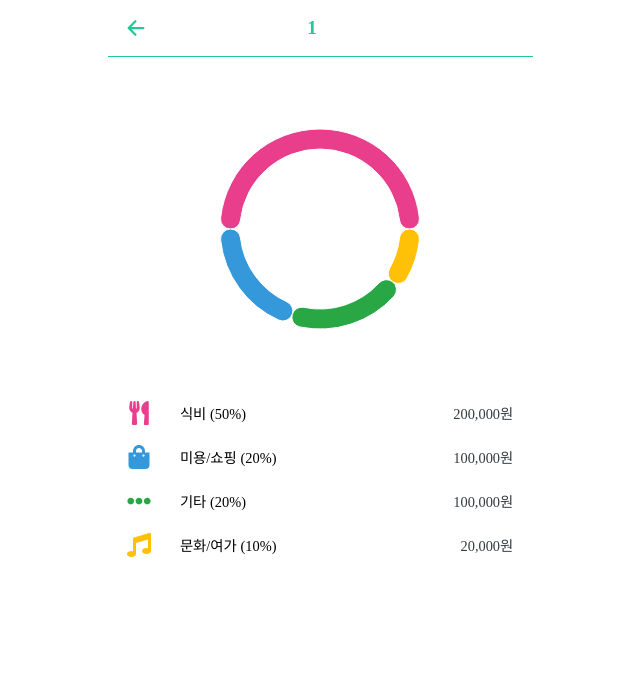
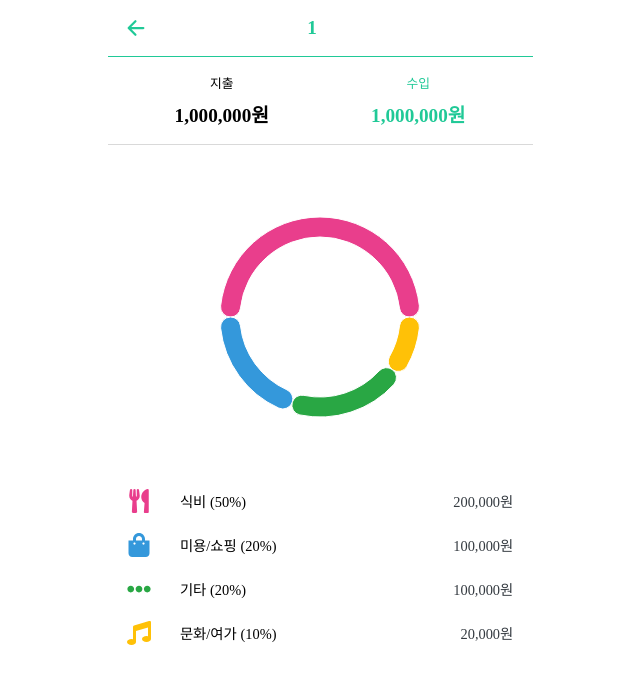
Before and after one commit to Coin-nect/Coin-nect_FE, a React (Vite) app: page /analysis-detail/1 in a window 1280 px wide. Shown: the top 684 px of the page, without its empty margins (320-960 px from the left). Built offline with nearby package versions, Linux system fonts and the light colour scheme.

Commit message:
:sparkles:[feat]: 통계 수입/지출 컴포넌트 구현

```diff
--- /dev/null
+++ b/src/components/StatsSummary.tsx
@@ -0,0 +1,64 @@
+import styled from 'styled-components';
+import { COLORS, COMMON_COLORS } from '@constants/colors';
+
+interface StatsSummaryProps {
+  income: number;
+  expense: number;
+  variant?: 'default' | 'white';
+}
+
+const StatsSummary = ({
+  income,
+  expense,
+  variant = 'default',
+}: StatsSummaryProps) => {
+  const isWhite = variant === 'white';
+
+  return (
+    <Container isWhite={isWhite}>
+      <Box>
+        <Label color={isWhite ? COLORS.black : COLORS.black}>지출</Label>
+        <Amount color={isWhite ? COLORS.black : COLORS.black}>
+          {expense.toLocaleString()}원
+        </Amount>
+      </Box>
+      <Box>
+        <Label color={isWhite ? COMMON_COLORS.main : COLORS.white}>수입</Label>
+        <Amount color={isWhite ? COMMON_COLORS.main : COLORS.white}>
+          {income.toLocaleString()}원
+        </Amount>
+      </Box>
+    </Container>
+  );
+};
+
+export default StatsSummary;
+
+const Container = styled.div<{ isWhite: boolean }>`
+  display: flex;
+  justify-content: space-between;
+  background-color: ${({ isWhite }) =>
+    isWhite ? COLORS.white : COMMON_COLORS.main};
+  padding: 1rem;
+  border-bottom: ${({ isWhite }) => (isWhite ? '1px solid #d9d9d9' : 'none')};
+`;
+
+const Box = styled.div`
+  display: flex;
+  flex-direction: column;
+  align-items: center;
+  flex: 1;
+`;
+
+const Label = styled.div<{ color: string }>`
+  font-size: 0.8rem;
+  font-weight: 500;
+  color: ${({ color }) => color};
+  margin-bottom: 0.5rem;
+`;
+
+const Amount = styled.div<{ color: string }>`
+  font-size: 1.2rem;
+  font-weight: bold;
+  color: ${({ color }) => color};
+`;
--- a/src/components/index.ts
+++ b/src/components/index.ts
@@ -8,3 +8,4 @@ export { default as ProfileImage } from './ProfileImage';
 export { default as ProfileInfo } from './ProfileInfo';
 export { default as StatusTag } from './StatusTag';
 export { default as CategoryItem } from './CategoryItem';
+export { default as StatsSummary } from './StatsSummary';
--- a/src/pages/Stats/AnalysisDetail.tsx
+++ b/src/pages/Stats/AnalysisDetail.tsx
@@ -8,6 +8,7 @@ import {
   CategoryItem,
   DateSummary,
   TransactionItem,
+  StatsSummary,
 } from '@components/index';
 import { categories as categoryIcons } from '@constants/categories';
 import { transactionData } from '@constants/dummy';
@@ -46,6 +47,8 @@ const AnalysisDetail = () => {
   return (
     <Container>
       <BackHeader title={date ?? '분석 상세'} showIcon={false} />
+      <StatsSummary income={1000000} expense={1000000} variant="white" />
+
       <ContentContainer>
         <StatsPie
           data={sortedPieData}
--- a/src/pages/Stats/Stats.tsx
+++ b/src/pages/Stats/Stats.tsx
@@ -9,6 +9,7 @@ import {
   CategoryItem,
   DateSummary,
   TransactionItem,
+  StatsSummary,
 } from '@components/index';
 import { categories as categoryIcons } from '@constants/categories';
 import { transactionData } from '@constants/dummy';
@@ -56,7 +57,7 @@ const Stats = () => {
         setCurrentDate={setCurrentDate}
         onClick={() => navigate('/analysis')}
       />
-
+      <StatsSummary income={1000000} expense={1000000} variant="default" />
       <ContentContainer>
         <StatsPie
           data={sortedPieData}
```
